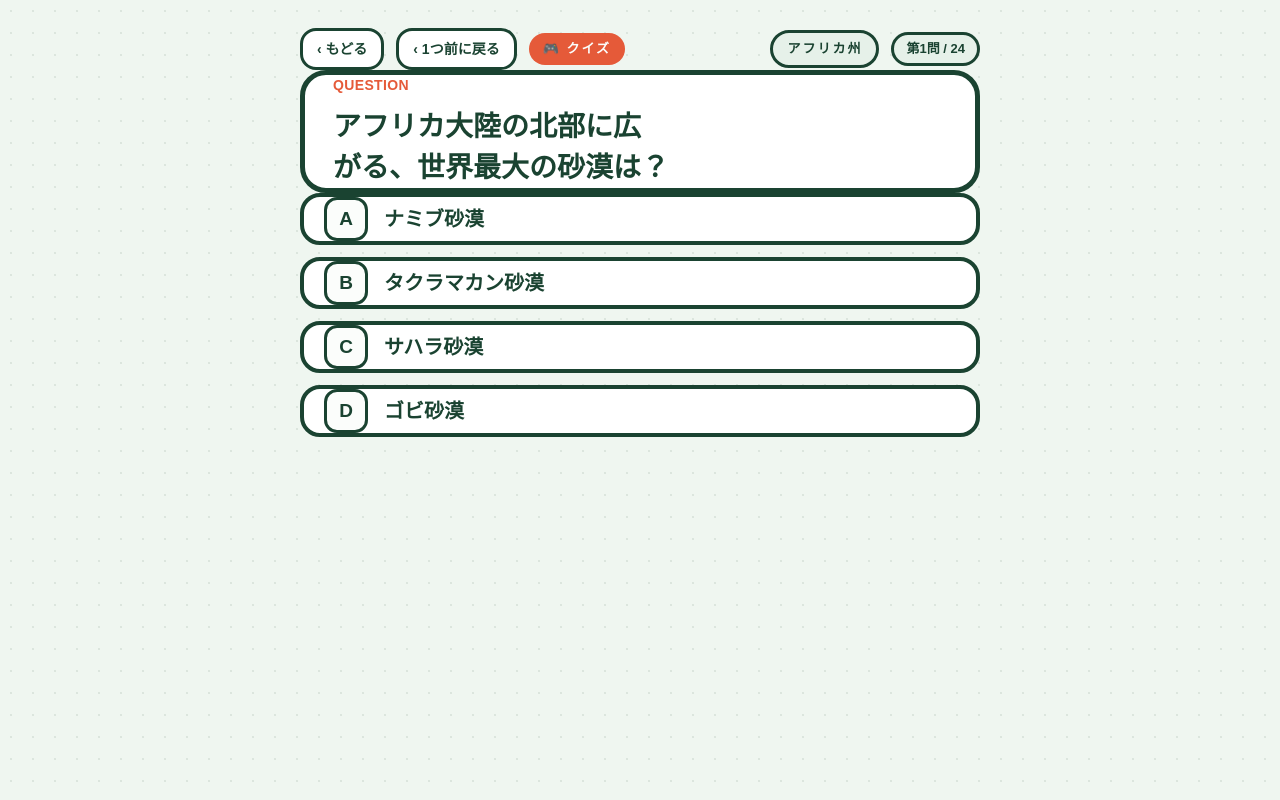
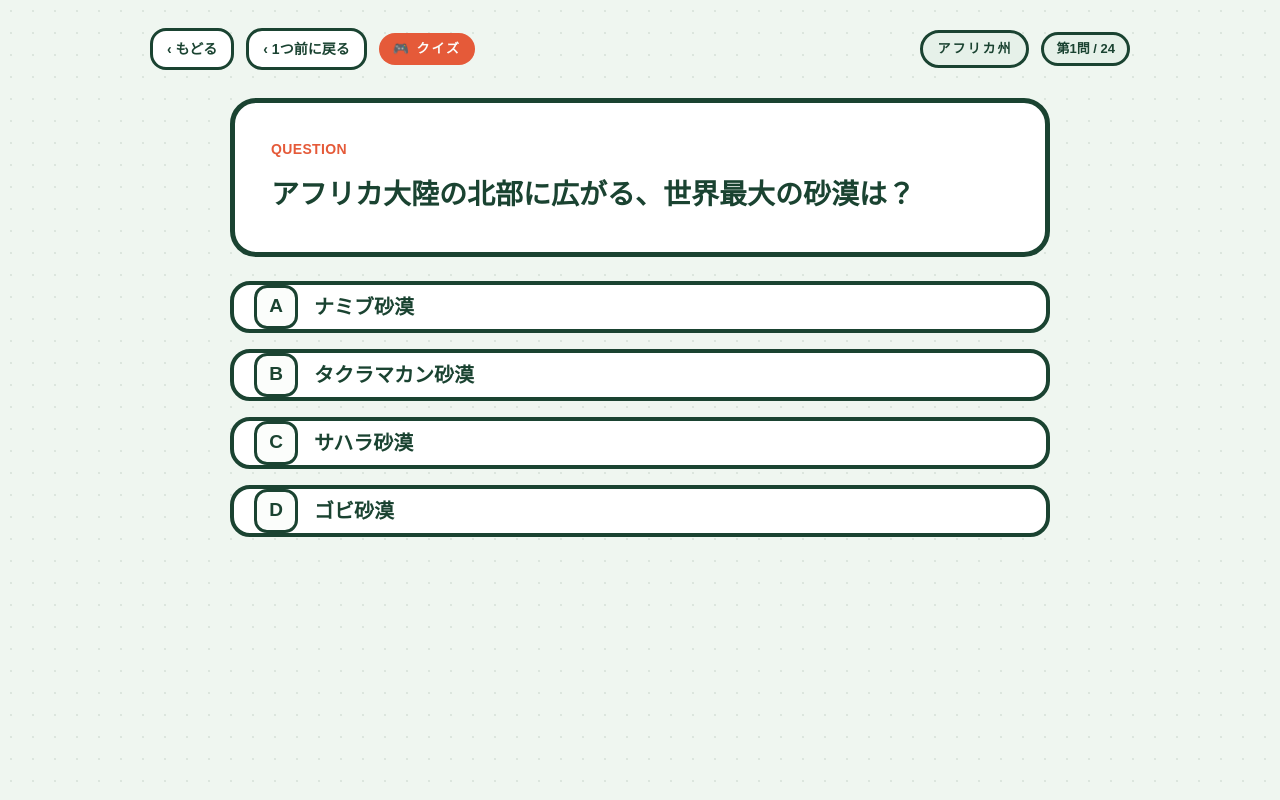
Before and after one commit to skmt-until/houkagoshakai, a Next.js app: page /quiz/chiri/africa in a window 1280 px wide. Built offline with nearby package versions, Linux system fonts and the light colour scheme; a web font is replaced by a local one.

Commit message:
Widen quiz page container and increase spacing
Match the slide viewer's treatment: widen the outer container to
980px and increase gaps/padding, while capping the question card and
answer list at 820px (results screen at 680px) so they don't stretch
unnaturally wide.

```diff
--- a/src/components/QuizPlayer.tsx
+++ b/src/components/QuizPlayer.tsx
@@ -107,7 +107,7 @@ export function QuizPlayer({
 
   return (
     <main className="hs-dot-bg min-h-screen flex flex-col items-center px-5 py-7 sm:px-9 text-ink">
-      <div className="w-full max-w-[680px] flex flex-col gap-5.5">
+      <div className="w-full max-w-[980px] flex flex-col gap-7">
         <div className="flex items-center gap-3 flex-wrap">
           <BackButton href={homeHref}>もどる</BackButton>
           <BackButton href={backHref}>1つ前に戻る</BackButton>
@@ -120,13 +120,13 @@ export function QuizPlayer({
         </div>
 
         {!qFinished && (
-          <div className="flex flex-col gap-4.5">
-            <div className="bg-white border-[5px] border-ink rounded-[26px] px-7 py-7.5 flex flex-col gap-3">
+          <div className="flex flex-col gap-6 max-w-[820px] mx-auto w-full">
+            <div className="bg-white border-[5px] border-ink rounded-[26px] px-9 py-9 flex flex-col gap-4">
               <div className="text-sm font-bold tracking-wide text-accent">QUESTION</div>
               <h2 className="m-0 text-[28px] font-black leading-[1.45] text-ink text-balance">{q.q}</h2>
             </div>
 
-            <div className="flex flex-col gap-3">
+            <div className="flex flex-col gap-4">
               {order.map((origIdx, pos) => (
                 <StickerButton
                   key={pos}
@@ -144,7 +144,7 @@ export function QuizPlayer({
         )}
 
         {qFinished && (
-          <div className="bg-white border-[6px] border-ink rounded-[28px] px-7 py-8.5 flex flex-col items-center gap-3">
+          <div className="bg-white border-[6px] border-ink rounded-[28px] px-7 py-8.5 flex flex-col items-center gap-3 max-w-[680px] mx-auto w-full">
             <div className="text-[64px] leading-none">{passEmoji}</div>
             <div className="text-[28px] font-black text-ink">{passTitle}</div>
             <div className="text-lg font-black text-cardsoft bg-ink rounded-full px-5.5 py-2">
```
